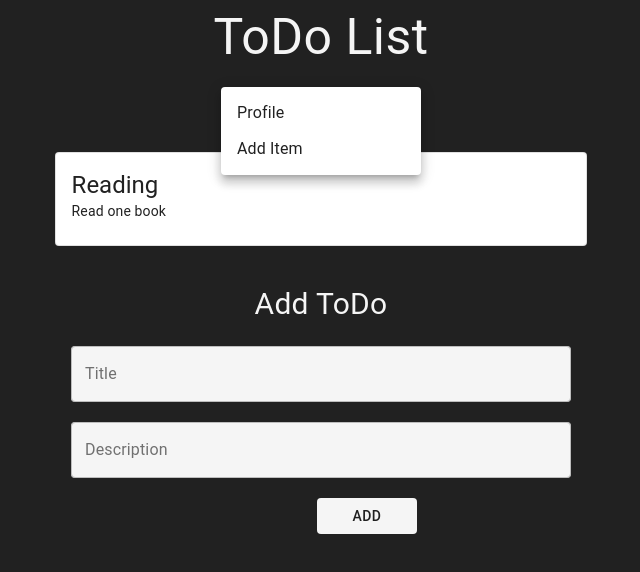
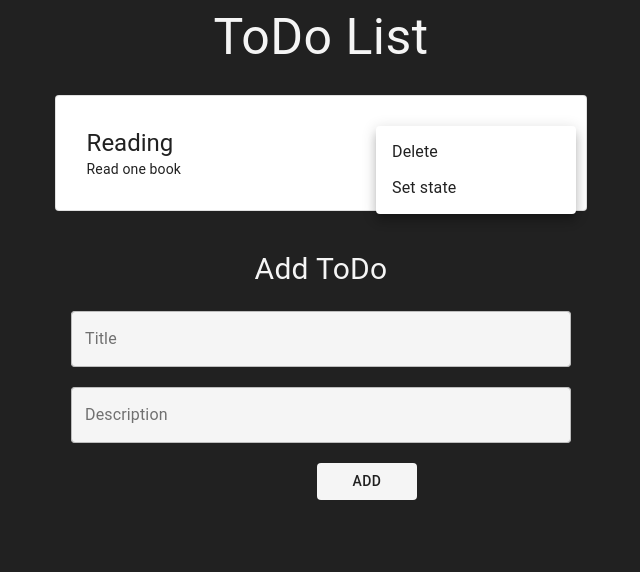
Before and after one commit to PolinaRaguilo/TodoList, a React (Create React App) app: page / in a window 1280 px wide. Both pictures are taken after a click on the button "OPEN MENU". Shown: the top 572 px of the page, without its empty margins (319-959 px from the left). Built offline with nearby package versions, Linux system fonts and the light colour scheme.

Commit message:
Changed menu

```diff
--- a/src/components/card-todo/Card-todo.js
+++ b/src/components/card-todo/Card-todo.js
@@ -1,19 +1,49 @@
-import { Card, CardContent, makeStyles, Typography } from '@material-ui/core';
+import {
+  Button,
+  Card,
+  CardContent,
+  makeStyles,
+  Typography,
+} from '@material-ui/core';
+import { useState } from 'react';
+import MenuCard from '../menu/menu';
 
 const useStyles = makeStyles({
   root: {
+    position: 'relative',
     width: '90%',
     margin: '0 auto',
     marginBottom: 35,
+    padding: 15,
   },
   title: {
     fontSize: 14,
+  },
+  btn__open: {
+    display: 'block',
+    width: 200,
+    position: 'absolute',
+    marginRight: 0,
+    bottom: '35%',
+    right: 10,
   },
 });
 
 const CardTodo = ({ todo }) => {
   const classes = useStyles();
+
+  const [menu, setMenu] = useState(null);
+
+  const handleClick = (event) => {
+    setMenu(event.currentTarget);
+  };
+
+  const handleClose = () => {
+    setMenu(null);
+  };
+
   return (
+    <>
       <Card className={classes.root} variant="outlined">
         <CardContent>
           <Typography variant="h5" component="h2">
@@ -23,7 +53,12 @@ const CardTodo = ({ todo }) => {
             {todo.description}
           </Typography>
         </CardContent>
+        <Button onClick={handleClick} className={classes.btn__open}>
+          Open Menu
+        </Button>
       </Card>
+      <MenuCard isOpen={menu} onCloseMenu={handleClose} />
+    </>
   );
 };
 export default CardTodo;
--- a/src/components/main-page/Main-page.js
+++ b/src/components/main-page/Main-page.js
@@ -1,11 +1,4 @@
-import {
-  Button,
-  Container,
-  makeStyles,
-  Menu,
-  MenuItem,
-  Typography,
-} from '@material-ui/core';
+import { Container, makeStyles, Typography } from '@material-ui/core';
 import { useState } from 'react';
 import AddForm from '../add-form/add-form';
 import CardTodo from '../card-todo/Card-todo';
@@ -16,50 +9,19 @@ const useStyles = makeStyles(() => ({
     textAlign: 'center',
     marginBottom: 20,
   },
-  btn__open: {
-    display: 'block',
-    width: 200,
-    marginBottom: 20,
-    margin: '0 auto',
-  },
 }));
 
 const MainPage = () => {
   const classes = useStyles();
 
-  const [menu, setMenu] = useState(null);
-
-  const handleClick = (event) => {
-    setMenu(event.currentTarget);
-  };
-
-  const handleClose = () => {
-    setMenu(null);
-  };
-
   const [items, setItems] = useState([
     { id: 0, title: 'Reading', description: 'Read one book' },
   ]);
 
-  const menuItems = ['Profile', 'Add Item'];
-
   return (
     <>
       <Typography className={classes.main__title}>ToDo List</Typography>
-      <Button onClick={handleClick} className={classes.btn__open}>
-        Open Menu
-      </Button>
-      <Menu
-        className={classes.menu__wrapper}
-        anchorEl={menu}
-        keepMounted
-        open={Boolean(menu)}
-        onClose={handleClose}
-      >
-        {menuItems.map((item) => {
-          return <MenuItem onClick={handleClose}>{item}</MenuItem>;
-        })}
-      </Menu>
+
       <Container>
         {items.map((item) => {
           return <CardTodo key={item.id} todo={item} />;
--- /dev/null
+++ b/src/components/menu/menu.js
@@ -0,0 +1,23 @@
+import { Menu, MenuItem } from '@material-ui/core';
+
+const MenuCard = ({ isOpen, onCloseMenu }) => {
+  const menuItems = ['Delete', 'Set state'];
+
+  const onCloseHandler = () => {
+    onCloseMenu();
+  };
+  return (
+    <Menu
+      anchorEl={isOpen}
+      keepMounted
+      open={Boolean(isOpen)}
+      onClose={onCloseHandler}
+    >
+      {menuItems.map((item) => {
+        return <MenuItem onClick={onCloseHandler}>{item}</MenuItem>;
+      })}
+    </Menu>
+  );
+};
+
+export default MenuCard;
```
Lines whose indentation alone changed are shown as unchanged.
